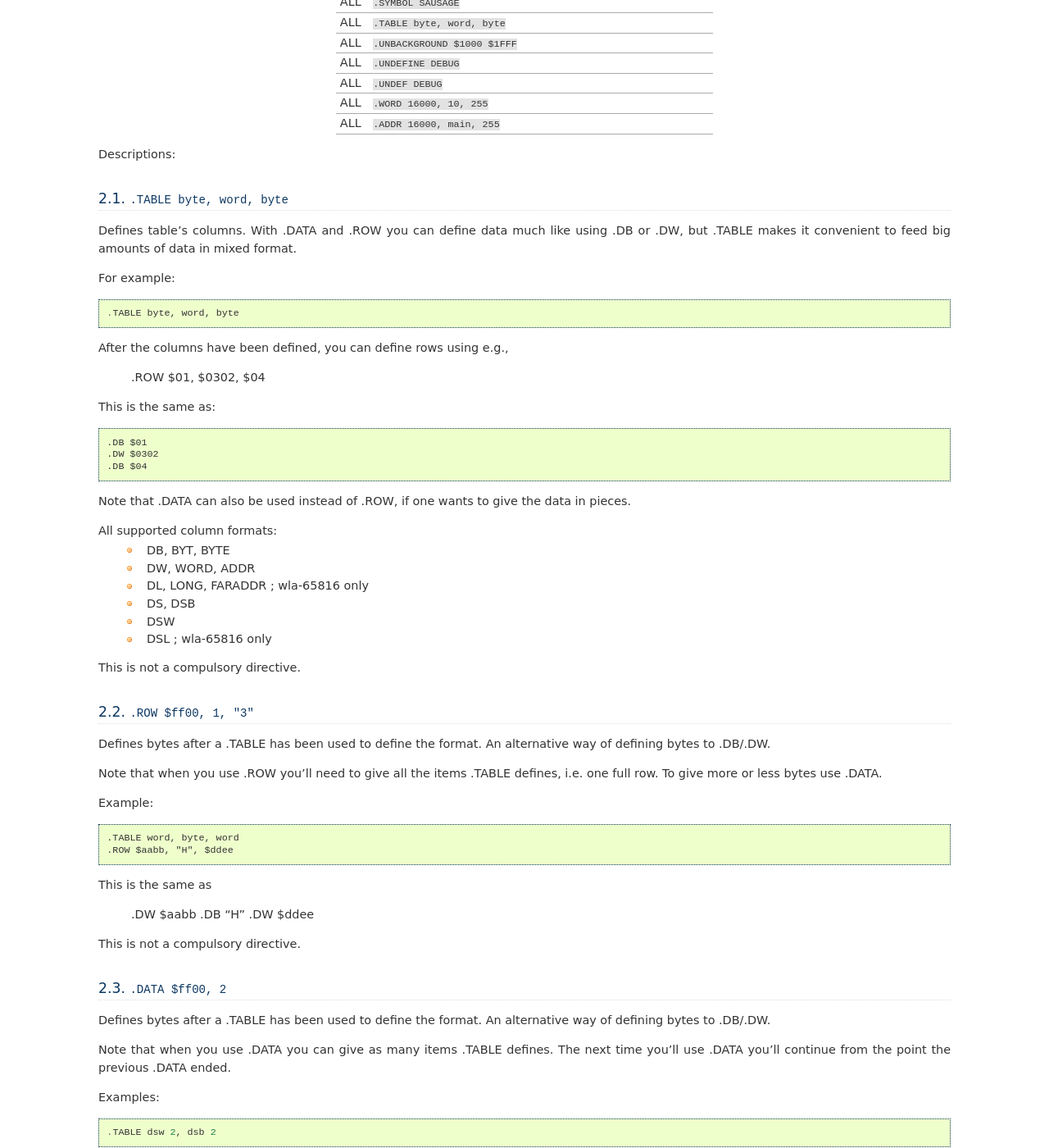
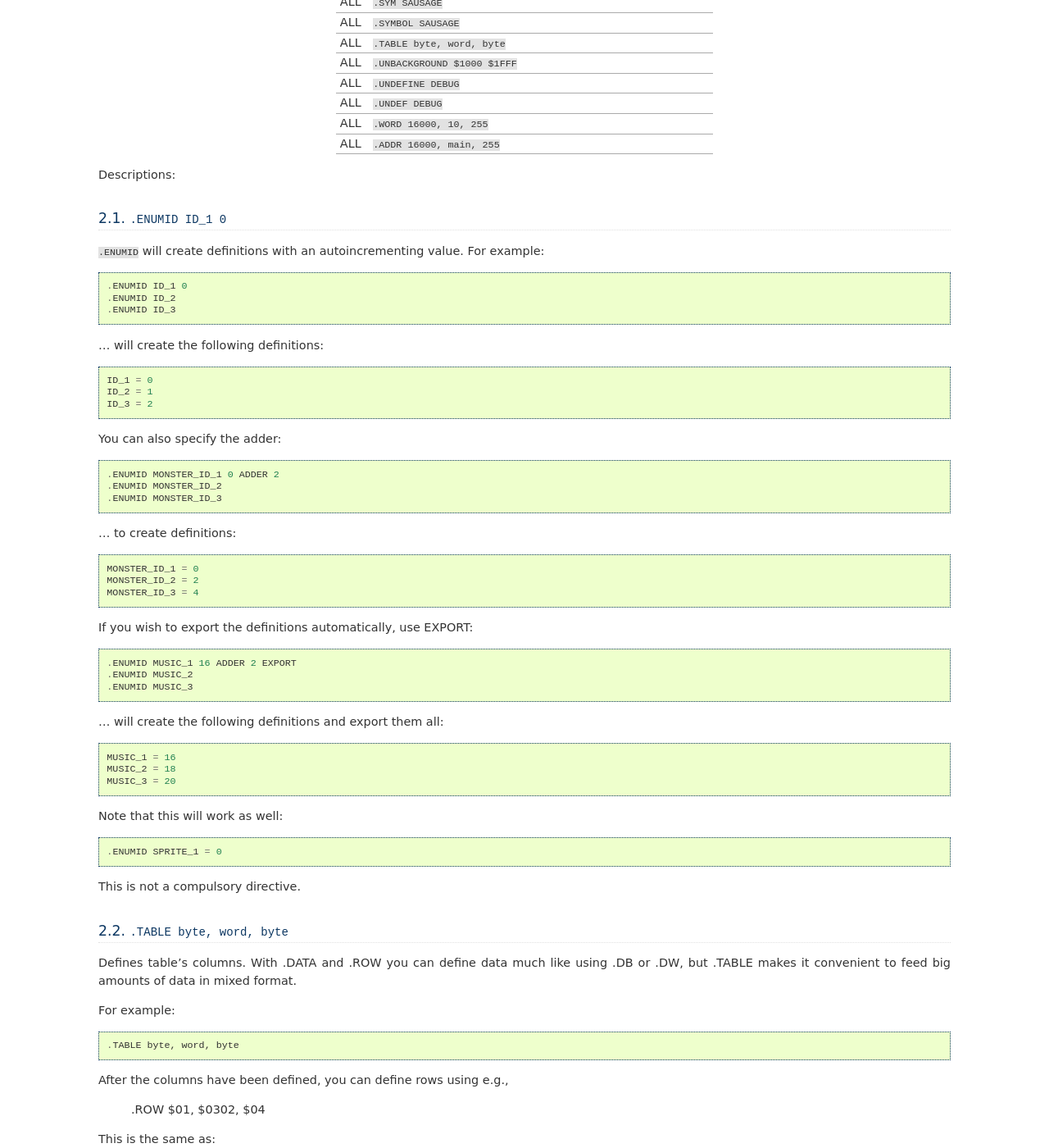
Before and after one commit to vhelin/wla-dx, a Sphinx documentation site: the page built from doc/asmdiv.rst, in a window 1280 px wide and 1400 px high, scrolled down 3860 px. Shown: the whole window at 82% size. Built offline with Sphinx 7.4.7, drawn with Linux system fonts in a browser that asks for light colours; some of the changed text lies outside the part shown.

Commit message:
Added .ENUMID - creates definitions with an autoincrementing value. Fixes issue #225. Mentioned in #219.

```diff
--- a/doc/asmdiv.rst
+++ b/doc/asmdiv.rst
@@ -119,6 +119,7 @@ ALL  ``.ENDRO``
 ALL  ``.ENDS``
 ALL  ``.ENDST``
 ALL  ``.ENUM $C000``
+ALL  ``.ENUMID ID_1 0``
 ALL  ``.EQU IF $FF0F``
 ALL  ``.FAIL``
 ALL  ``.FCLOSE FP_DATABIN``
@@ -177,6 +178,53 @@ ALL  ``.ADDR 16000, main, 255``
 
 Descriptions:
 
+``.ENUMID ID_1 0``
+------------------
+
+``.ENUMID`` will create definitions with an autoincrementing value.
+For example::
+
+    .ENUMID ID_1 0
+    .ENUMID ID_2
+    .ENUMID ID_3
+
+... will create the following definitions::
+
+    ID_1 = 0
+    ID_2 = 1
+    ID_3 = 2
+
+You can also specify the adder::
+
+    .ENUMID MONSTER_ID_1 0 ADDER 2
+    .ENUMID MONSTER_ID_2
+    .ENUMID MONSTER_ID_3
+
+... to create definitions::
+
+    MONSTER_ID_1 = 0
+    MONSTER_ID_2 = 2
+    MONSTER_ID_3 = 4
+
+If you wish to export the definitions automatically, use EXPORT::
+
+    .ENUMID MUSIC_1 16 ADDER 2 EXPORT
+    .ENUMID MUSIC_2
+    .ENUMID MUSIC_3
+
+... will create the following definitions and export them all::
+
+    MUSIC_1 = 16
+    MUSIC_2 = 18
+    MUSIC_3 = 20
+
+Note that this will work as well::
+
+    .ENUMID SPRITE_1 = 0
+
+This is not a compulsory directive.
+
+
 ``.TABLE byte, word, byte``
 ---------------------------
 
```
Also changed, not shown: 5 other files.
